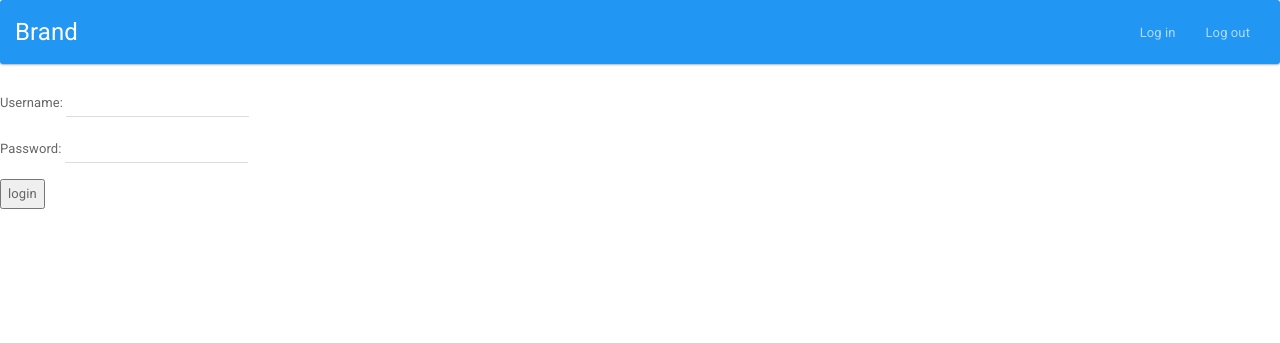
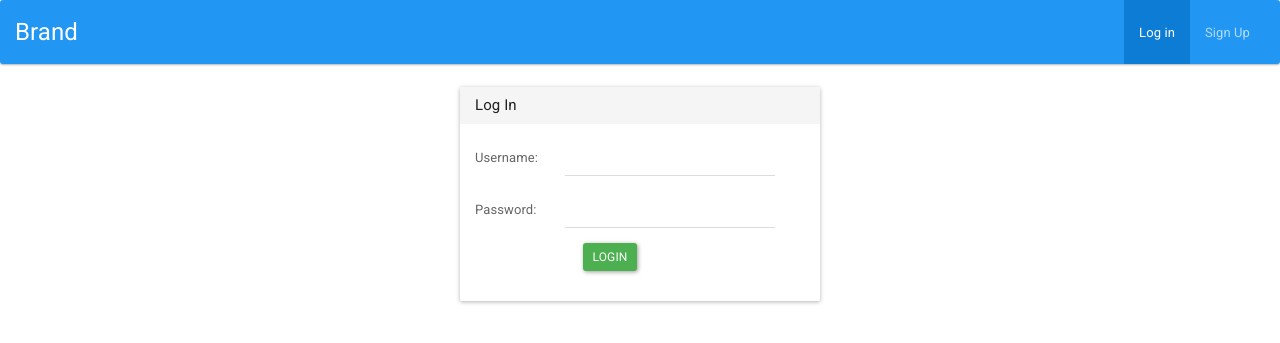
Before and after one commit to tanvir002700/djangoBootStarter, a Django app: page /accounts/login/ in a window 1280 px wide. Shown: the top 343 px of the page. Run offline with Django 3.2, Linux system fonts and the light colour scheme; parts of the project's set-up code (start-up, migrations or seed data) failed here and were passed over; some libraries are stand-ins or nearby versions.

Commit message:
add user reg form

```diff
--- a/accounts/forms.py
+++ b/accounts/forms.py
@@ -4,8 +4,9 @@ from django.contrib.auth import authenticate
 
 
 class LoginForm(forms.Form):
-    username = forms.CharField(label='Username', required=True)
-    password = forms.CharField(label='Password', required=True, widget=forms.PasswordInput())
+    username = forms.CharField(label='Username', required=True, widget=forms.TextInput(attrs={'class': 'form-control'}))
+    password = forms.CharField(label='Password', required=True,
+                               widget=forms.PasswordInput(attrs={'class': 'form-control'}))
 
     def authenticate(self):
         if self.is_valid():
@@ -16,6 +17,13 @@ class LoginForm(forms.Form):
 
 
 class RegisterForm(UserCreationForm):
+    def __init__(self, *args, **kwargs):
+        super(RegisterForm, self).__init__(*args, **kwargs)
+
+        self.fields['username'].widget.attrs['class'] = 'form-control'
+        self.fields['password1'].widget.attrs['class'] = 'form-control'
+        self.fields['password2'].widget.attrs['class'] = 'form-control'
+
     def save(self, commit=True):
         if not self.is_valid():
             return None
--- a/accounts/templates/auth_layout.html
+++ b/accounts/templates/auth_layout.html
@@ -1,4 +1,4 @@
-{% extends 'base.html' %}
+{% extends 'base/base.html' %}
 
 {% block nav-bar %}
     {% include 'auth_nav.html' %}
--- a/accounts/templates/auth_nav.html
+++ b/accounts/templates/auth_nav.html
@@ -1,6 +1,6 @@
-{% extends 'base_nav_bar.html' %}
+{% extends 'base/base_nav_bar.html' %}
 
 {% block nav-element-right %}
-    <li><a href="#">Log in</a></li>
-    <li><a href="#">Log out</a></li>
+    <li class="active"><a href="{% url 'accounts:login' %}">Log in</a></li>
+    <li><a href="{% url 'accounts:register' %}">Sign Up</a></li>
 {% endblock nav-element-right %}
--- /dev/null
+++ b/accounts/templates/form_snippet.html
@@ -0,0 +1,20 @@
+<form class="form-horizontal" method="post">
+    {% csrf_token %}
+    <fieldset>
+        {% for field in form %}
+            <div class="form-group text-center">
+                {{ field.errors }}
+                <label for="username" class="col-lg-2 control-label">{{ field.label }}: </label>
+                <div class="col-lg-8 col-lg-offset-1">
+                    {{ field }}
+                </div>
+            </div>
+        {% endfor %}
+
+        <div class="form-group text-center">
+            <div class="col-lg-10">
+                <input class="btn btn-success btn-sm" type="submit" value="login"/>
+            </div>
+        </div>
+    </fieldset>
+</form>
--- a/accounts/templates/login.html
+++ b/accounts/templates/login.html
@@ -1,15 +1,23 @@
 {% extends 'auth_layout.html' %}
 
 {% block body %}
-    {% if form.errors %}
-    <p>Your username and password didn't match. Please try again.</p>
-        {{ form.errors }}
-    {% endif %}
-    <form method="post">
-    {% csrf_token %}
-        {{ form.as_p }}
-    <input type="submit" value="login" />
-    <input type="hidden" name="next" value="{{ next }}" />
-    </form>
+    <div class="row">
+        <div class="col-md-4 col-md-offset-4">
+            {% if form.errors %}
+                <div class="alert alert-dismissible alert-danger">
+                    <button type="button" class="close" data-dismiss="alert">&times;</button>
+                    <strong>Oh snap!</strong> User name or Password not matched.
+                </div>
+            {% endif %}
+            <div class="panel panel-default">
+                <div class="panel-heading">
+                    <h3 class="panel-title">Log In</h3>
+                </div>
+                <div class="panel-body">
+                    {% include 'form_snippet.html' with form=form %}
+                </div>
+            </div>
+        </div>
+    </div>
 
 {% endblock body %}
--- a/accounts/views.py
+++ b/accounts/views.py
@@ -2,7 +2,6 @@ from django.shortcuts import render, redirect
 from django.views.generic.edit import FormView
 from django.views.generic.base import RedirectView
 from .forms import LoginForm, RegisterForm
-from django.http.response import HttpResponse
 from django.contrib.auth import logout
 from django.core.urlresolvers import reverse
 from django.contrib.auth import login
@@ -27,6 +26,7 @@ class LoginView(FormView):
 
     def get(self, request, *args, **kwargs):
         form = self.form_class()
+        print(form)
         return render(request, self.template_name, {'form': form})
 
     def post(self, request, *args, **kwargs):
@@ -36,8 +36,7 @@ class LoginView(FormView):
             login(request, user)
             return redirect(reverse('dashboard:home'))
         else:
-            form.errors['failed'] = 'didn'
-            print('Errrrrrrrrrrrro' + str(form.errors) + str(form.is_valid()) + str(user))
+            form.errors['failed'] = 'authentication failed'
             return render(request, self.template_name, {'form': form})
 
 
--- a/templates/base.html
+++ b/templates/base/base.html
@@ -18,8 +18,10 @@
     {% block nav-bar %}
     {% endblock nav-bar %}
 
+    <div class="container">
     {% block body %}
     {% endblock body %}
+    </div>
 
 <script src="{% static 'javascript/jquery-3.2.1.min.js' %}"></script>
 <script src="{% static 'javascript/bootstrap.min.js' %}"></script>
--- a/templates/main_layout.html
+++ b/templates/main_layout.html
@@ -1,4 +1,4 @@
-{% extends 'base.html' %}
+{% extends 'base/base.html' %}
 
 {% block nav-bar %}
     {% include 'main_nav.html' %}
--- a/templates/main_nav.html
+++ b/templates/main_nav.html
@@ -1,4 +1,4 @@
-{% extends 'base_nav_bar.html' %}
+{% extends 'base/base_nav_bar.html' %}
 
 {% block nav-element-right %}
     <li><a href="#">Dashboard</a></li>
```
Also changed, not shown: accounts/templates/register.html (+19 -10 lines), templates/base/base_nav_bar.html (renamed from templates/base_nav_bar.html).
